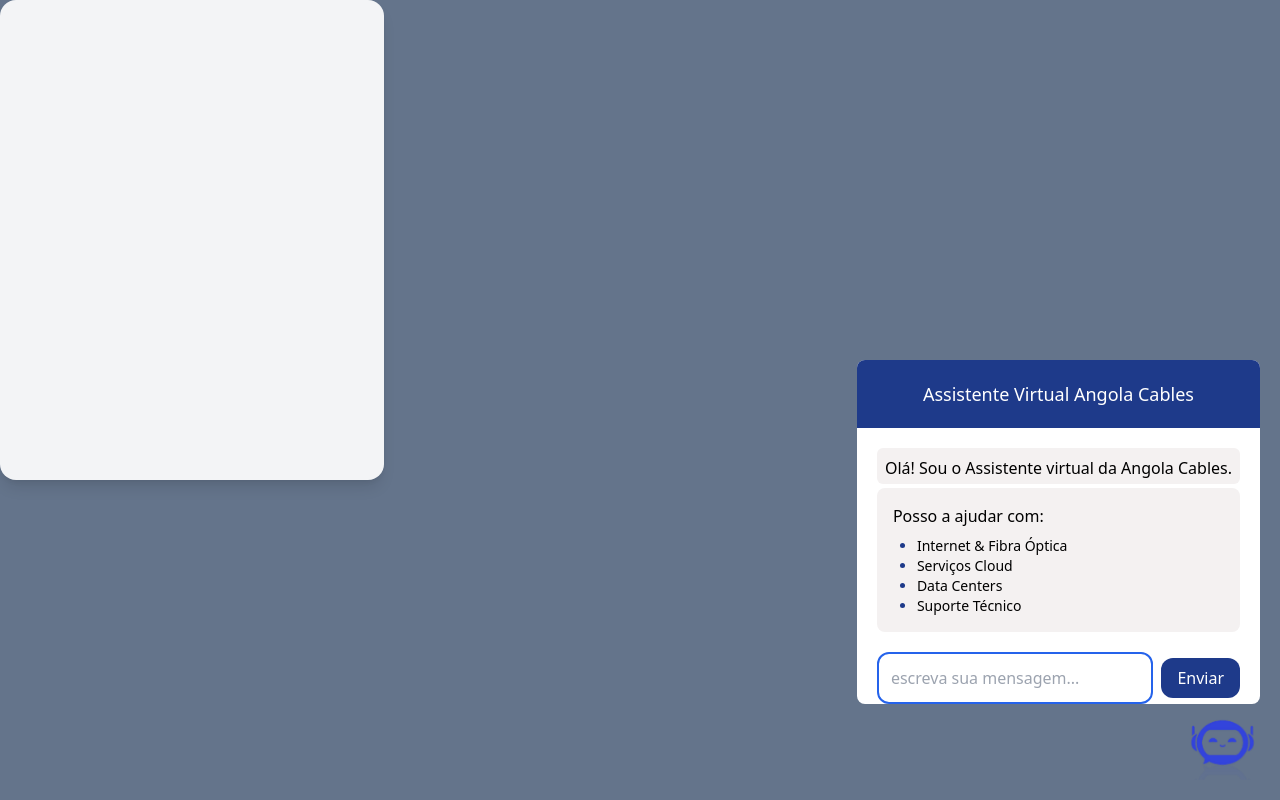
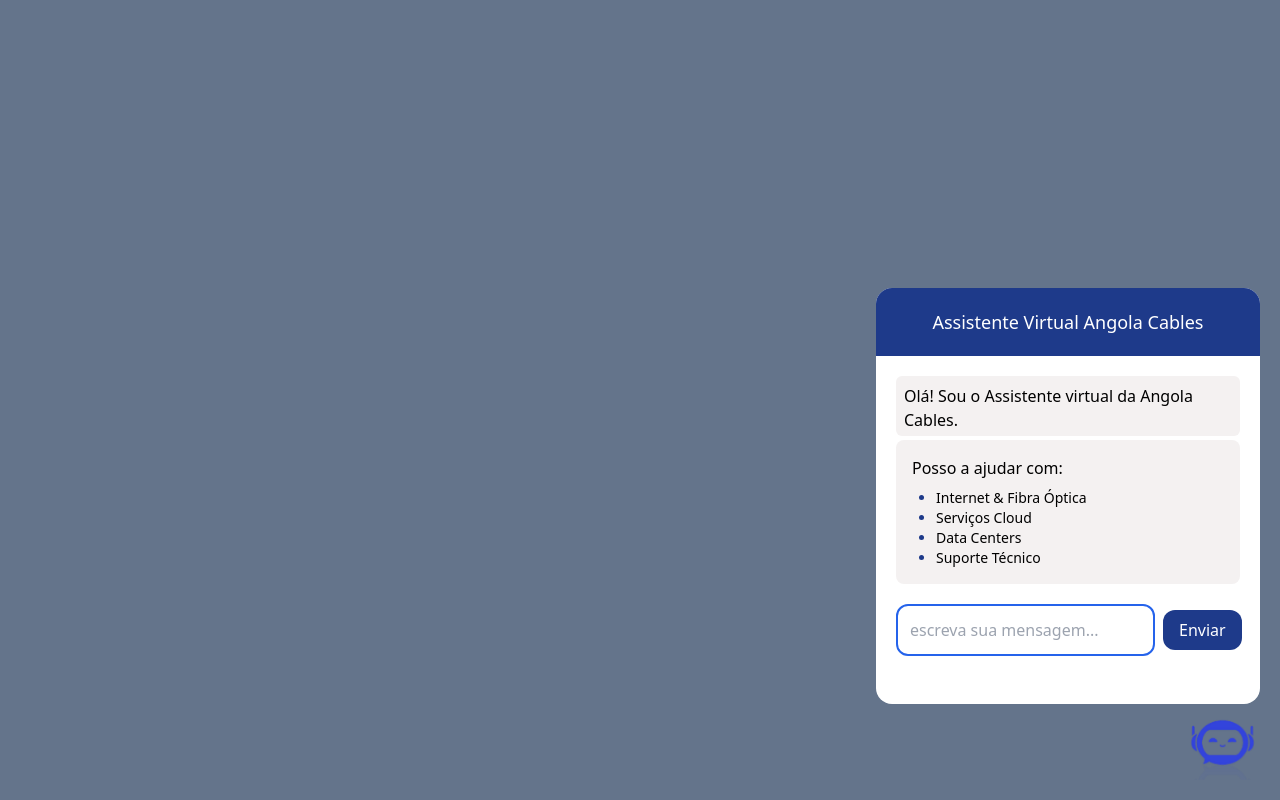
Before and after one commit to Danimanuel/projeto.-final, an Angular app: page / in a window 1280 px wide. Built offline with nearby package versions, Linux system fonts and the light colour scheme.

Commit message:
finalizado front-end

```diff
--- a/src/app/components/chat/chat.component.html
+++ b/src/app/components/chat/chat.component.html
@@ -1,11 +1,11 @@
 <div class="bg-slate-500  min-h-screen">
-  <div class="p-20
-      bg-gray-100 shadow-lg rounded-2xl
-      w-72 h-96
-      sm:w-80 sm:h-[28rem]
-      md:w-96 md:h-[30rem]
-    " >
-    <section class="bg-white overflow-hidden rounded-lg transition-all duration-500 ease-in-out transform origin-bottom fixed bottom-24 right-5 "
+  <div class=" -ml-10 h-screen p-[30px]" >
+    <section class="bg-white overflow-hidden  transition-all duration-500 ease-in-out transform origin-bottom fixed bottom-24 right-5
+     rounded-2xl
+     xs:w-[20rem] h-[25rem] right-0
+      sm:w-80 sm:h-[30rem]
+      md:w-96 md:h-[26rem]
+    "
      *ngIf="mostraChat">
       <header class="bg-blue-900 p-5 text-center text-white font-sans ">
         <h2 class="text-lg " > Assistente Virtual Angola Cables</h2>
--- a/tailwind.config.js
+++ b/tailwind.config.js
@@ -3,7 +3,16 @@
     "./src/**/*.{html,ts}"
   ],
   theme: {
-    extend: {},
+    extend: {
+       screens: {
+      'xs': '320px', // 👈 adicionando o breakpoint
+      'sm': '640px',
+      'md': '768px',
+      'lg': '1024px',
+      'xl': '1280px',
+      '2xl': '1536px',
+    },
   },
   plugins: [],
 }
+}
```
